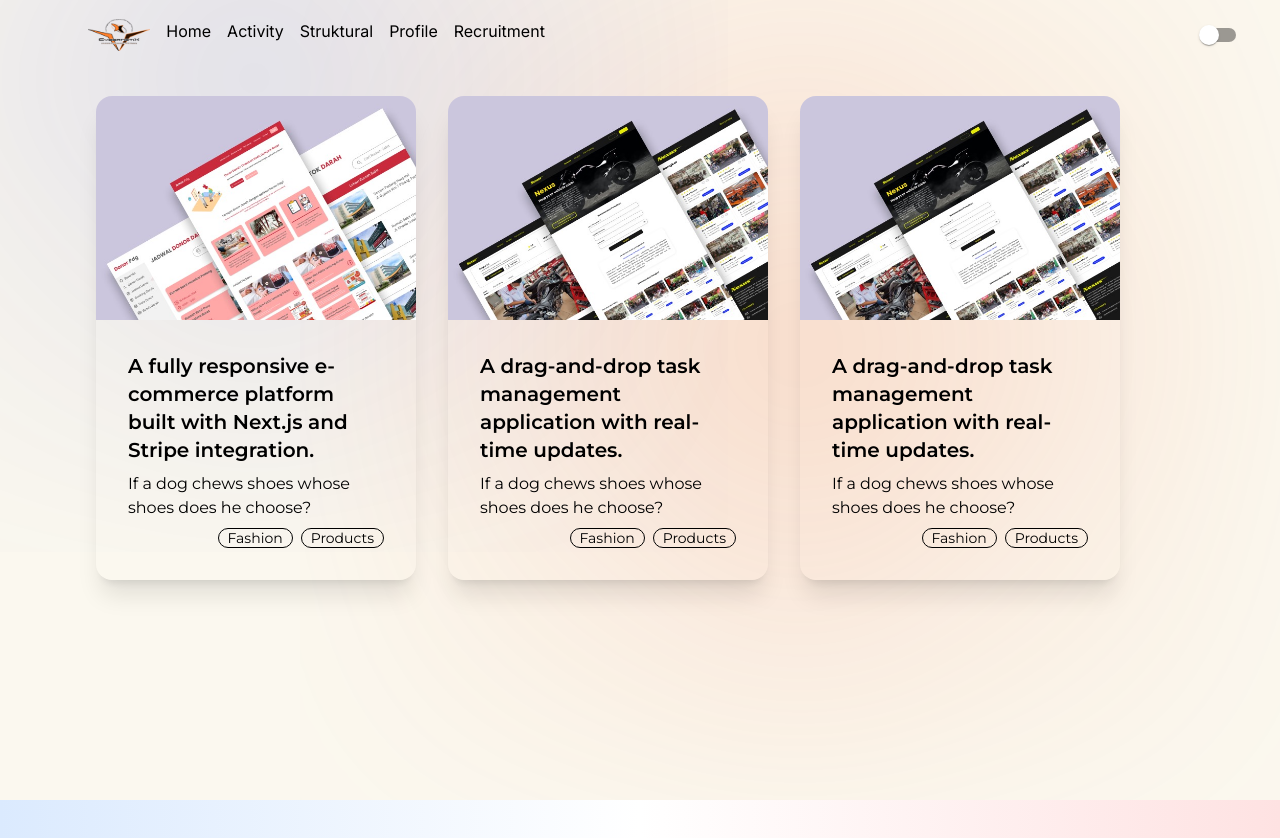
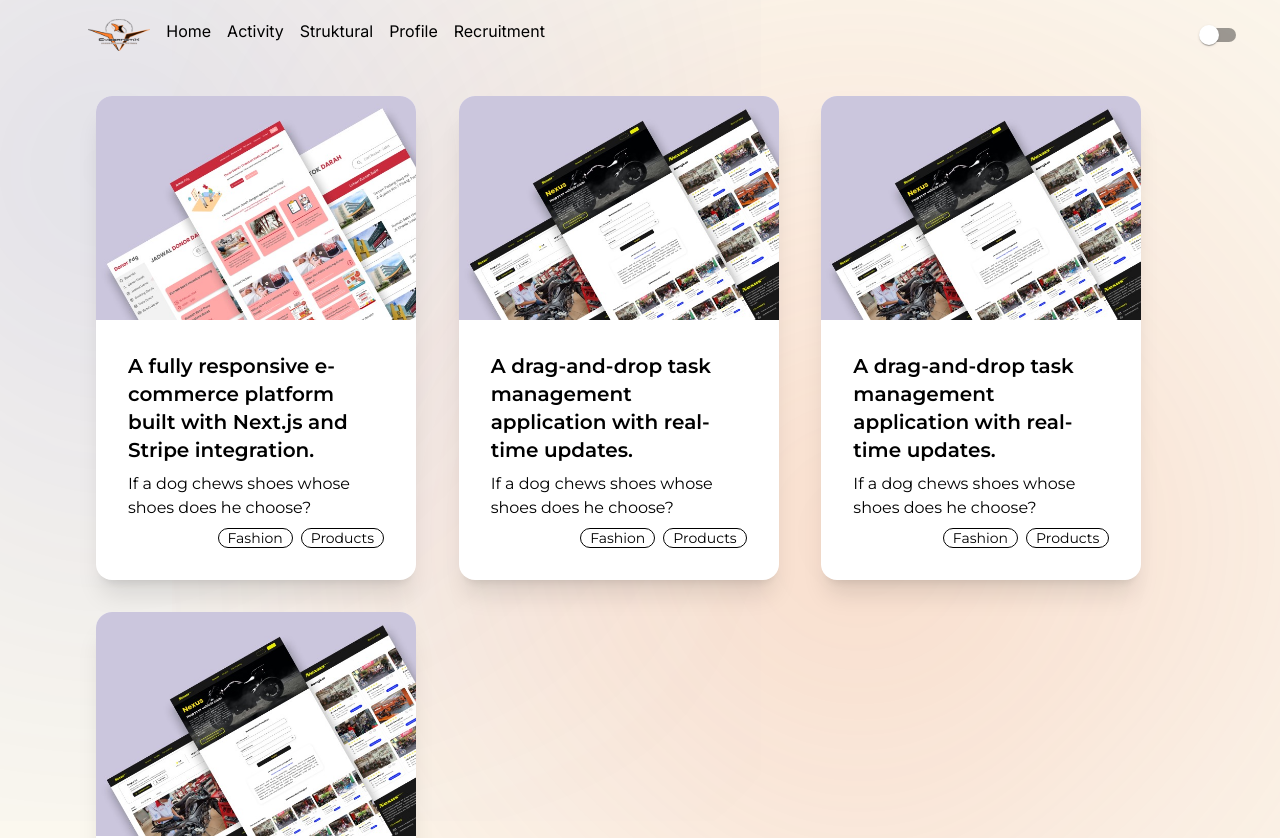
Before and after one commit to Rerey155-del/ukm-it_cybernetix, a React (Vite) app: page /portofolio in a window 1280 px wide. Shown: the top 838 px of the page. Built offline with nearby package versions, Linux system fonts and the light colour scheme; what flowbite, ldrs would draw is missing.

Commit message:
pembaharuan

```diff
--- a/src/pages/LandingPage.jsx
+++ b/src/pages/LandingPage.jsx
@@ -179,22 +179,22 @@ const LandingPage = () => {
             </div>
             <div className="grid grid-cols-1 gap-8 md:grid-cols-2 lg:grid-cols-3 gap-4 p-8 mx-auto justify-items-center font-[Inter]">
               <div
-                className="bg-white card w-80 shadow-xl rounded-3xl cursor-pointer transform transition duration-300 hover:scale-105 hover:shadow-lg"
+                className="bg-white card w-80 mb-2 shadow-xl rounded-3xl cursor-pointer transform transition duration-300 hover:scale-105 hover:shadow-lg"
                 data-aos="fade-down"
                 data-aos-anchor-placement="top-bottom"
               ><img src={porto1} alt="" className="rounded-3xl" /></div>
 
               <div
-                className="bg-white card w-80 shadow-xl rounded-3xl cursor-pointer transform transition duration-300 hover:scale-105 hover:shadow-lg"
+                className="bg-white card w-80 mb-2 shadow-xl rounded-3xl cursor-pointer transform transition duration-300 hover:scale-105 hover:shadow-lg"
                 data-aos="fade-down"
                 data-aos-anchor-placement="top-bottom"
               ><img src={porto2} alt="" className="rounded-3xl" /></div>
 
               <div
-                className="bg-white card w-80 shadow-xl rounded-3xl cursor-pointer transform transition duration-300 hover:scale-105 hover:shadow-lg"
+                className="bg-white card w-80 mb-2 shadow-xl rounded-3xl cursor-pointer transform transition duration-300 hover:scale-105 hover:shadow-lg"
                 data-aos="fade-down"
                 data-aos-anchor-placement="top-bottom"
-              ></div>
+              ><img src={porto2} alt="" className="rounded-3xl" /></div>
 
 
 
--- a/src/pages/Portofolio.jsx
+++ b/src/pages/Portofolio.jsx
@@ -6,6 +6,7 @@ import Navbar from "../Components/Navbar";
 import { useLocation } from "react-router-dom";
 import porto1 from "../assets/porto1.jpg"
 import porto2 from "../assets/porto2.jpg"
+import Sidebar from "../Components/Sidebar";
 
 const Portofolio = () => {
 
@@ -25,6 +26,13 @@ const Portofolio = () => {
       foto: porto2,
       tags: ["React", "Firebase", "Material-UI"],
 
+    },
+    {
+      id: 3,
+      title: "Website Voting Ketum Waketum Cybernetix",
+      description: "A drag-and-drop task management application with real-time updates.",
+      foto: porto2,
+      tags: ["React", "Firebase", "Material-UI"],
     },
     {
       id: 3,
@@ -67,9 +75,11 @@ const Portofolio = () => {
       }}
         className="overflow-y-auto text-black">
         <Navbar darkMode={darkMode} toggleDarkMode={toggleDarkMode} />
-        <div className="flex p-[6rem] gap-8 cursor-pointer overflow-y-none">
+        <Sidebar />
+        <div className="p-6 mx-auto grid grid-cols-1 md:grid-cols-3 lg:grid-cols-3 md:p-[6rem] cursor-pointer overflow-hidden flex-wrap">
           {portofolioData.map((user, index) => (
-            <div key={index} className={`card  w-80 shadow-xl`} data-aos="fade-up"
+            <div key={index} className={`card  mb-8 ${darkMode ? 'bg-[#32364F]' : 'bg-white'
+          } w-80 shadow-xl`} data-aos="fade-up"
             data-aos-duration="1000" >
               <figure>
                 <img
```
